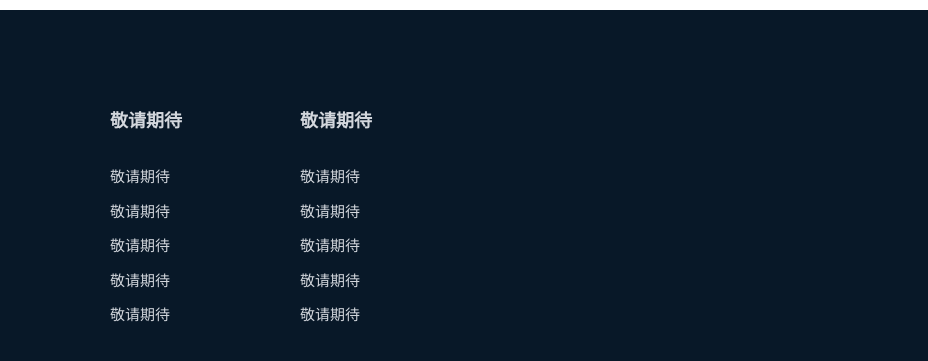
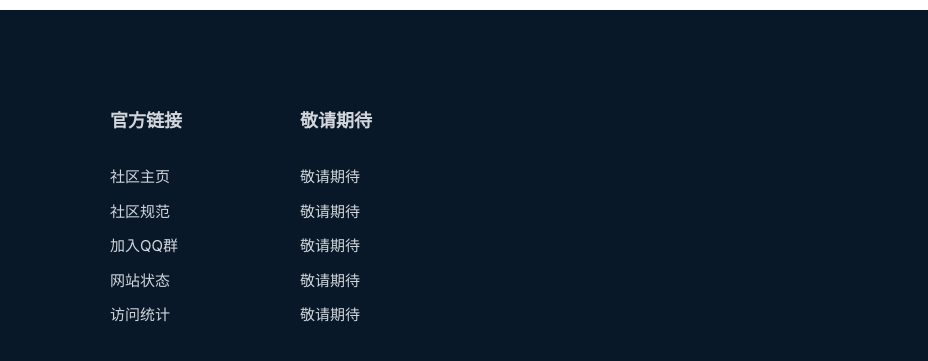
Before and after one commit to 145hub/145hub.github.io, a plain HTML site: page index.html in a window 1280 px wide. Shown: the part 4596-4957 px from the top of the page, 352-1280 px from the left. Drawn offline with Linux system fonts and the light colour scheme.

Commit message:
更新官方链接

```diff
--- a/index.html
+++ b/index.html
@@ -405,13 +405,13 @@
                             <div class="col-lg-3 col-md-6 col-12">
                                 <!-- Single Widget -->
                                 <div class="single-footer f-link">
-                                    <h3>敬请期待</h3>
+                                    <h3>官方链接</h3>
                                     <ul>
-                                        <li><a href="javascript:void(0)">敬请期待</a></li>
-                                        <li><a href="javascript:void(0)">敬请期待</a></li>
-                                        <li><a href="javascript:void(0)">敬请期待</a></li>
-                                        <li><a href="javascript:void(0)">敬请期待</a></li>
-                                        <li><a href="javascript:void(0)">敬请期待</a></li>
+                                        <li><a href="https://145hub.freeflarum.com">社区主页</a></li>
+                                        <li><a href="https://145hub.freeflarum.com/d/4">社区规范</a></li>
+                                        <li><a href="http://qm.qq.com/cgi-bin/qm/qr?_wv=1027&k=CPqGX0VvWuPQJ101zdXEiV8gx_LUjwoM&authKey=LjlxLpPFBbbw9C7ioRqOfZTnccYEX7uha9ahnvGH0lViNbH3buiwSXuTOPGCtDl9&noverify=0&group_code=669596210">加入QQ群</a></li>
+                                        <li><a href="https://stats.uptimerobot.com/bnOCSEE29P">网站状态</a></li>
+                                        <li><a href="https://eu.umami.is/share/jiNq6hCh0qcGkbm6">访问统计</a></li>
                                     </ul>
                                 </div>
                                 <!-- End Single Widget -->
```
